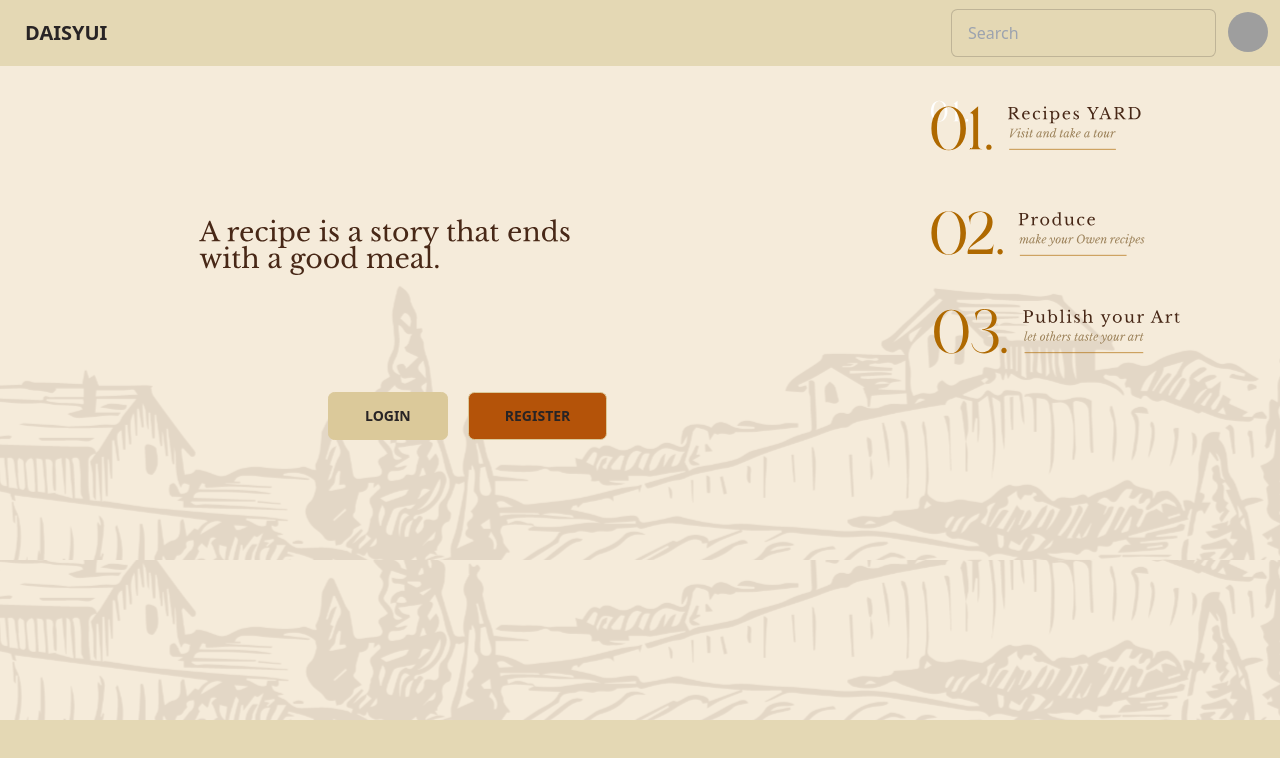
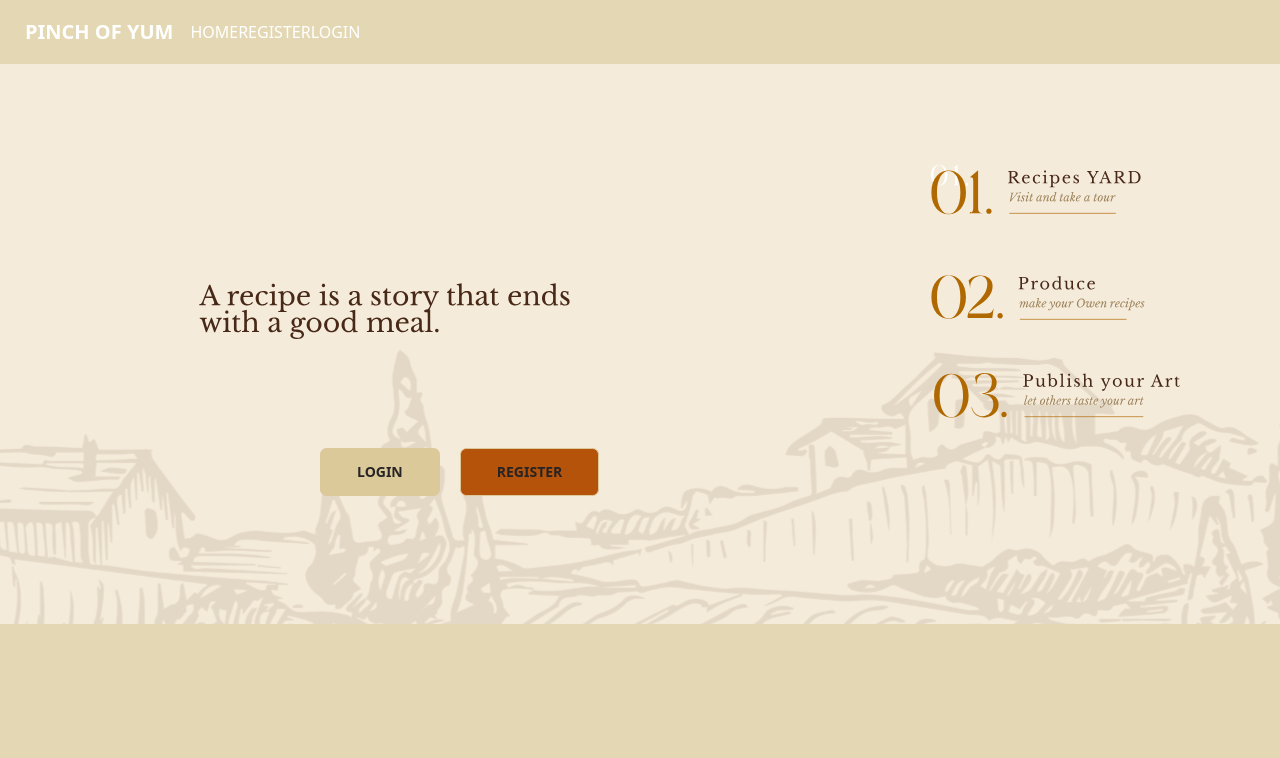
Before and after one commit to rawanalmukhled/yum-frontend, a React (Create React App) app: page / in a window 1280 px wide. Shown: the top 758 px of the page. Built offline with nearby package versions, Linux system fonts and the light colour scheme; grey boxes are pictures that could not be loaded.

Commit message:
half fix

```diff
--- a/src/App.js
+++ b/src/App.js
@@ -27,9 +27,10 @@ function App() {
 
   return (
     <UserContext.Provider value={{ user, setUser }}>
-      <div className="w-screen h-screen ">
-        <img className="fixed z-[-1]" src={backGroundImage} />
+      <div className="max-w-screen h-screen mt-[64px]  ">
         <Navbar />
+        {/* <img className="fixed z-[-1]" src={backGroundImage} /> */}
+
         {/* <Carousel /> */}
 
         <Routes>
--- a/src/components/AllRecipes.js
+++ b/src/components/AllRecipes.js
@@ -40,7 +40,7 @@ const AllRecipes = () => {
       <div className="container">
         <div className="row justify-content-center">
           <div className="col-xxl-5 col-xl-6 col-lg-7">
-            <div className="section-title text-center mb-30">
+            <div className="section-title text-center ">
               <div className="input-group rounded">
                 <input
                   type="search"
@@ -68,7 +68,9 @@ const AllRecipes = () => {
             </div>
           </div>
 
-          <div className="row justify-content-center">{recipesList}</div>
+          <div className="flex justify-center items-center gap-10 flex-wrap">
+            {recipesList}
+          </div>
         </div>
       </div>
     </section>
--- a/src/components/CreateRecipe.js
+++ b/src/components/CreateRecipe.js
@@ -90,7 +90,7 @@ const AddRecipe = () => {
           name="recipeimage"
           className="file-input file-input-bordered w-[500px] h-[50px]"
         />
-        <button onClick={mutate} className="btn glass mt-2 mr-4 ">
+        <button onClick={mutate} className="btn glass ">
           Add
         </button>
       </div>
--- a/src/components/Homepage.js
+++ b/src/components/Homepage.js
@@ -7,7 +7,7 @@ const Home = () => {
   return (
     <div className="w-screen h-screen relative">
       <img className="md:absolute md:top-[-10rem]" src={homepageimage} />
-      <div className="md:absolute md:top-96 left-[320px] flex gap-5 m-2 z-[1]">
+      <div className="md:absolute md:top-96 left-[320px] flex gap-5  z-[1]">
         <Link to={"/Login"}>
           <button className="btn btn-glass px-9  ">Login</button>
         </Link>
--- a/src/components/Login.js
+++ b/src/components/Login.js
@@ -47,7 +47,7 @@ const Login = () => {
           />
         </div>
 
-        <button onClick={() => mutate()} className="btn glass mt-2 mr-4 ">
+        <button onClick={() => mutate()} className="btn glass ">
           Login
         </button>
       </div>
--- a/src/components/Main.js
+++ b/src/components/Main.js
@@ -4,11 +4,13 @@ import { Input, Button } from "daisyui";
 import RecipeCard from "./RecipeCard";
 import Category from "./Category";
 import AllRecipes from "./AllRecipes";
+import MyRecipes from "./MyRecipes";
 
 const Main = () => {
   return (
     <div className="flex flex-row back relative">
       <div className="md:absolute top-32">
+        <MyRecipes />
         <Category />
       </div>
       <div className="flex flex-col items-center w-full">
--- a/src/components/Navbar.js
+++ b/src/components/Navbar.js
@@ -11,104 +11,55 @@ const Navbar = () => {
     logout(); //flex-none menu menu-horizontal px-1       <div className="navbar bg-base-200 flex flex-row">
   };
   return (
-    <div className="navbar bg-base-100 absolute z-10">
-      <div className="flex-1">
-        <a className="btn btn-ghost text-xl">daisyUI</a>
-      </div>
-      <div className="flex-none gap-2">
-        <div className="form-control">
-          <input
-            type="text"
-            placeholder="Search"
-            className="input input-bordered w-24 md:w-auto"
-          />
-        </div>
-        <div className="dropdown dropdown-end">
-          <label tabIndex={0} className="btn btn-ghost btn-circle avatar">
-            <div className="w-10 rounded-full">
-              <img
-                alt="Tailwind CSS Navbar component"
-                src="/images/stock/photo-1534528741775-53994a69daeb.jpg"
-              />
-            </div>
-          </label>
-          <ul
-            tabIndex={0}
-            className="mt-3 z-[1] p-2 shadow menu menu-sm dropdown-content bg-base-100 rounded-box w-52"
-          >
-            <li>
-              <a className="justify-between">
-                Profile
-                <span className="badge">New</span>
-              </a>
-            </li>
-            <li>
-              <a>Settings</a>
-            </li>
-            <li>
-              <a>Logout</a>
-            </li>
-          </ul>
-        </div>
+    <div className="navbar max-w-screen bg-base-100 absolute z-10 top-0 text-white ">
+      <div className="flex justify-between items-center ">
+        <a className="btn btn-ghost text-xl">Pinch of yum </a>
+        <NavLink
+          to="/"
+          className="text-1xl min-w-max font-regular text-white  pt-3px pb-3px"
+        >
+          HOME
+        </NavLink>
+        {user ? (
+          <>
+            <NavLink
+              to="/myProfile"
+              className="text-1xl min-w-max font-regular text-white  pt-3px pb-3px"
+            >
+              MY PROFILE
+            </NavLink>
+            <NavLink
+              to="/myRecipes"
+              className="text-1xl min-w-max font-regular text-white  pt-3px pb-3px"
+            >
+              MY Recipes
+            </NavLink>
+            <Link
+              to="/"
+              onClick={handleLogout}
+              className="text-1xl min-w-max font-regular text-white  pt-3px pb-3px"
+            >
+              LOGOUT
+            </Link>
+          </>
+        ) : (
+          <>
+            <NavLink
+              to="/register"
+              className="text-1xl min-w-max font-regular text-white  pt-3px pb-3px"
+            >
+              REGISTER
+            </NavLink>
+            <NavLink
+              to="/login"
+              className="text-1xl min-w-max font-regular text-white  pt-3px pb-3px"
+            >
+              LOGIN
+            </NavLink>
+          </>
+        )}
       </div>
     </div>
-    // <div className="flex-none menu menu-horizontal px-1 ">
-    //   <div className="w-full flex justify-end gap-6 z-10">
-    //     <NavLink
-    //       to="/"
-    //       className="text-1xl min-w-max font-regular text-white border border-[#573312] pt-3px pb-3px"
-    //     >
-    //       HOME
-    //     </NavLink>
-
-    //     <NavLink
-    //       to="/chefs"
-    //       className="text-1xl min-w-max font-regular text-white border border-[#573312] pt-3px pb-3px"
-    //     >
-    //       Chefs
-    //     </NavLink>
-    //     <div className="text-white font-bold">|</div>
-
-    //     {user ? (
-    //       <>
-    //         <NavLink
-    //           to="/myProfile"
-    //           className="text-1xl min-w-max font-regular text-white border border-[#573312] pt-3px pb-3px"
-    //         >
-    //           MY PROFILE
-    //         </NavLink>
-    //         <NavLink
-    //           to="/myRecipes"
-    //           className="text-1xl min-w-max font-regular text-white border border-[#573312] pt-3px pb-3px"
-    //         >
-    //           MY Recipes
-    //         </NavLink>
-    //         <Link
-    //           to="/"
-    //           onClick={handleLogout}
-    //           className="text-1xl min-w-max font-regular text-white border border-[#573312] pt-3px pb-3px"
-    //         >
-    //           LOGOUT
-    //         </Link>
-    //       </>
-    //     ) : (
-    //       <>
-    //         <NavLink
-    //           to="/register"
-    //           className="text-1xl min-w-max font-regular text-white border border-[#573312] pt-3px pb-3px"
-    //         >
-    //           REGISTER
-    //         </NavLink>
-    //         <NavLink
-    //           to="/login"
-    //           className="text-1xl min-w-max font-regular text-white border border-[#573312] pt-3px pb-3px"
-    //         >
-    //           LOGIN
-    //         </NavLink>
-    //       </>
-    //     )}
-    //   </div>
-    // </div>
   );
 };
 
--- a/src/components/RecipeCard.js
+++ b/src/components/RecipeCard.js
@@ -3,10 +3,11 @@ import React from "react";
 const RecipeCard = ({ recipe }) => {
   console.log(recipe);
   return (
-    <div className="flex flex-row gap-2 mt-1 justify-center flex-wrap mb-5">
-      <div className="card w-96 bg-base-100 shadow-xl">
+    <div className="flex flex-row gap-2 justify-center flex-wrap ">
+      <div className="card w-96 h-[500px] bg-base-100 shadow-xl">
         <figure>
           <img
+            className="w-full h-[300px]"
             src={
               recipe.recipeimage.includes("http")
                 ? recipe.recipeimage
@@ -24,7 +25,6 @@ const RecipeCard = ({ recipe }) => {
           </div>
         </div>
       </div>
-      <div className="card w-96 bg-base-100 shadow-xl"></div>
     </div>
   );
 };
--- a/src/components/Register.js
+++ b/src/components/Register.js
@@ -62,7 +62,7 @@ const Register = () => {
           />
         </div>
 
-        <button onClick={handleSubmit} className="btn glass mt-2 mr-4 ">
+        <button onClick={handleSubmit} className="btn glass ">
           Register
         </button>
       </div>
--- a/src/components/categoryBtn.js
+++ b/src/components/categoryBtn.js
@@ -3,7 +3,7 @@ import React from "react";
 const CategoryBtn = (category) => {
   console.log(category.category.name);
   return (
-    <div className="flex justify-start items-start mt-2 ml-3 ">
+    <div className="flex justify-start items-start ">
       <ul className="menu bg-base-200 rounded-box w-60">
         <li>
           <div className="flex flex-row justify-between">
```
Also changed, not shown: src/components/MyRecipes.js (+5 -3 lines).
